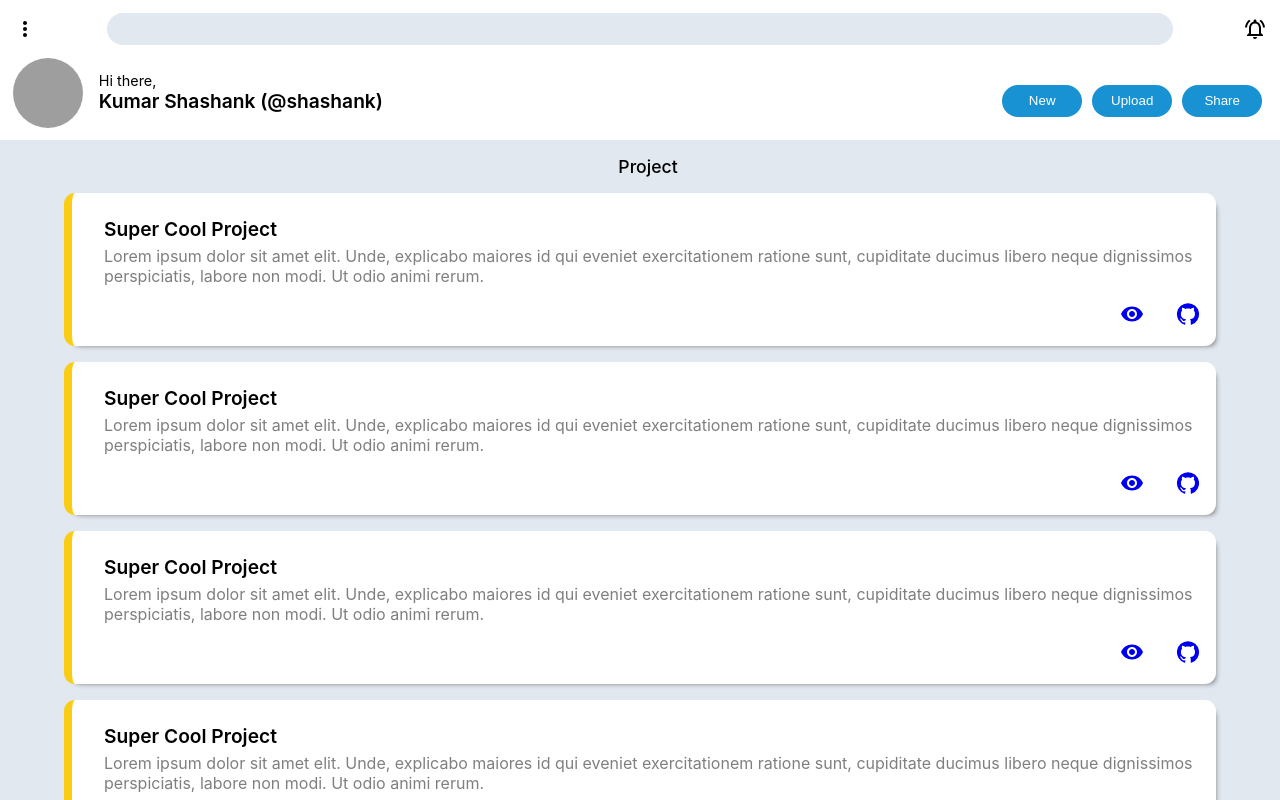
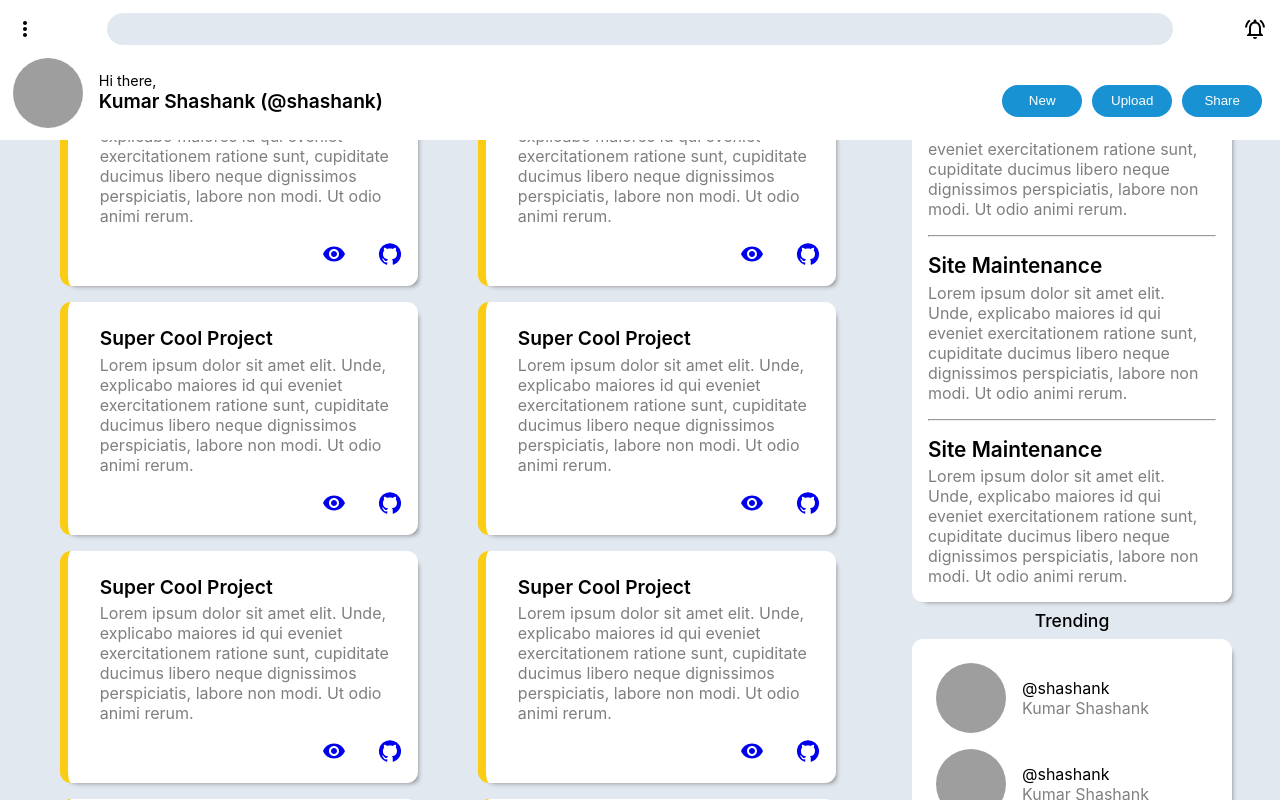
Before and after one commit to 1711shashank/react-admin-dashboard, a React (Create React App) app: page / in a window 1280 px wide. Shown: the top 800 px of the page. Built offline with nearby package versions, Linux system fonts and the light colour scheme; grey boxes are pictures that could not be loaded.

Commit message:
responsive main body

```diff
--- a/src/App.css
+++ b/src/App.css
@@ -1,3 +1,9 @@
+*{
+  margin: 0;
+  padding: 0;
+  box-sizing: border-box;
+}
+
 .App {
   text-align: center;
   display: flex;
--- a/src/Body.css
+++ b/src/Body.css
@@ -1,3 +1,5 @@
+
+
 .mainBody{
     background-color: #E2E8F0;
 }
@@ -5,16 +7,26 @@
 hr{
     margin: 1rem 0;
 }
+.header{
+    position: fixed;
 
+}
+
+.body-container{
+    /* position: relative; */
+    background-color: #E2E8F0;
+}
 
 /* Body Left */
-/* .body-left{
+.body-left{
     display: flex;
     flex-direction: column;
-} */
+    justify-content: space-evenly;
+}
 
 .project-heading{
-    text-align: center;
+    text-align: left;
+    margin: 0 0 1rem 4rem;
     font-size: 1.1rem;
     font-weight: 500;
     padding: 1rem 0 0 1rem;
@@ -22,7 +34,7 @@ hr{
 .project-body{
     display: flex;
     flex-wrap: wrap;
-    justify-content: center;
+    justify-content: space-evenly;
 }
 
 /* Body Right */
@@ -30,7 +42,7 @@ hr{
     margin: 1rem;
     display: flex;
     flex-direction: column;
-    justify-content: flex-end;
+    justify-content: flex-start;
 
 }
 
@@ -47,7 +59,7 @@ hr{
 }
 
 .announcements-card{
-    width: 90%;
+    width: 100%;
     height: auto;
     padding: 1rem;
     text-align: left;
@@ -83,7 +95,7 @@ hr{
 
 
 .trending-card{
-    width: 90%;
+    width: 100%;
     height: auto;
     padding: 1rem;
     text-align: left;
@@ -100,3 +112,22 @@ hr{
 .trending-name{
     color: gray;
 }
+
+@media screen and (min-width: 760px) {
+    .body-container{
+        display: flex;
+        flex-direction: row;
+        flex-wrap: wrap;
+    }
+    .body-left{
+        display: flex;
+        flex-direction: column;
+        width: 70%;
+    }
+    .body-right{
+        width: 25%;
+        display: flex;
+        flex-direction: column;
+    }
+
+}
--- a/src/Body.js
+++ b/src/Body.js
@@ -5,11 +5,20 @@ import './Body.css'
 
 function Body() {
   return (
-    <div className='mainBody'>
-      <Header />
+    <div>
+      <div className='header'>
+        <Header/>
+      </div>
+      <div className='body-container'>
         <div className='body-left'>
           <p className='project-heading'>Project</p>
           <div className='project-body'>
+            <ProjectBox/>
+            <ProjectBox/>
+            <ProjectBox/>
+            <ProjectBox/>
+            <ProjectBox/>
+            <ProjectBox/>
             <ProjectBox/>
             <ProjectBox/>
             <ProjectBox/>
@@ -62,6 +71,7 @@ function Body() {
           </div>
         </div>
       </div>
+    </div>
   )
 }
 
--- a/src/Header.js
+++ b/src/Header.js
@@ -1,5 +1,4 @@
 import React from 'react'
-import SearchIcon from '@mui/icons-material/Search';
 import NotificationsActiveOutlinedIcon from '@mui/icons-material/NotificationsActiveOutlined';
 import MoreVertOutlinedIcon from '@mui/icons-material/MoreVertOutlined';
 import './Header.css'
--- a/src/ProjectBox.css
+++ b/src/ProjectBox.css
@@ -1,17 +1,18 @@
 .projectBox{
     border-left: 0.5em solid #FACC14;
-    width: 90%;
+    width: max(40%, 230px);
     height: auto;
     background-color: #FFFFFF;
     border-radius:0.7rem;
     padding: 1.5rem 0 0 2rem;
-    margin: 1rem 1rem 0 1rem;
+    margin-bottom: 1rem;
     box-shadow: 5px 5px 5px -5px gray;
     display: flex;
     flex-direction: column;
 
 }
 .heading{
+
     font-size: 1.2rem;
     font-weight: 600;
     text-align: left;
```
Lines whose indentation alone changed are shown as unchanged.
